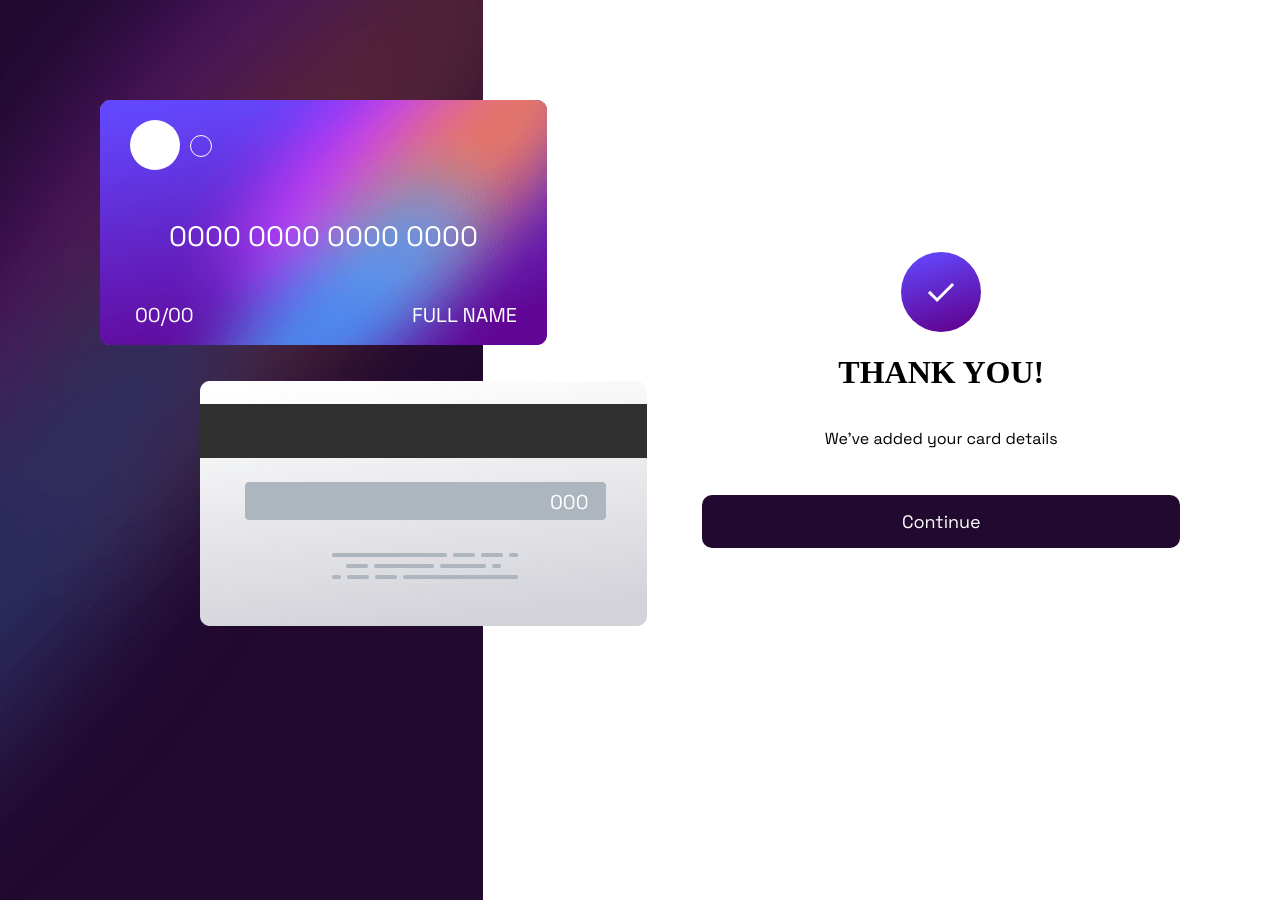
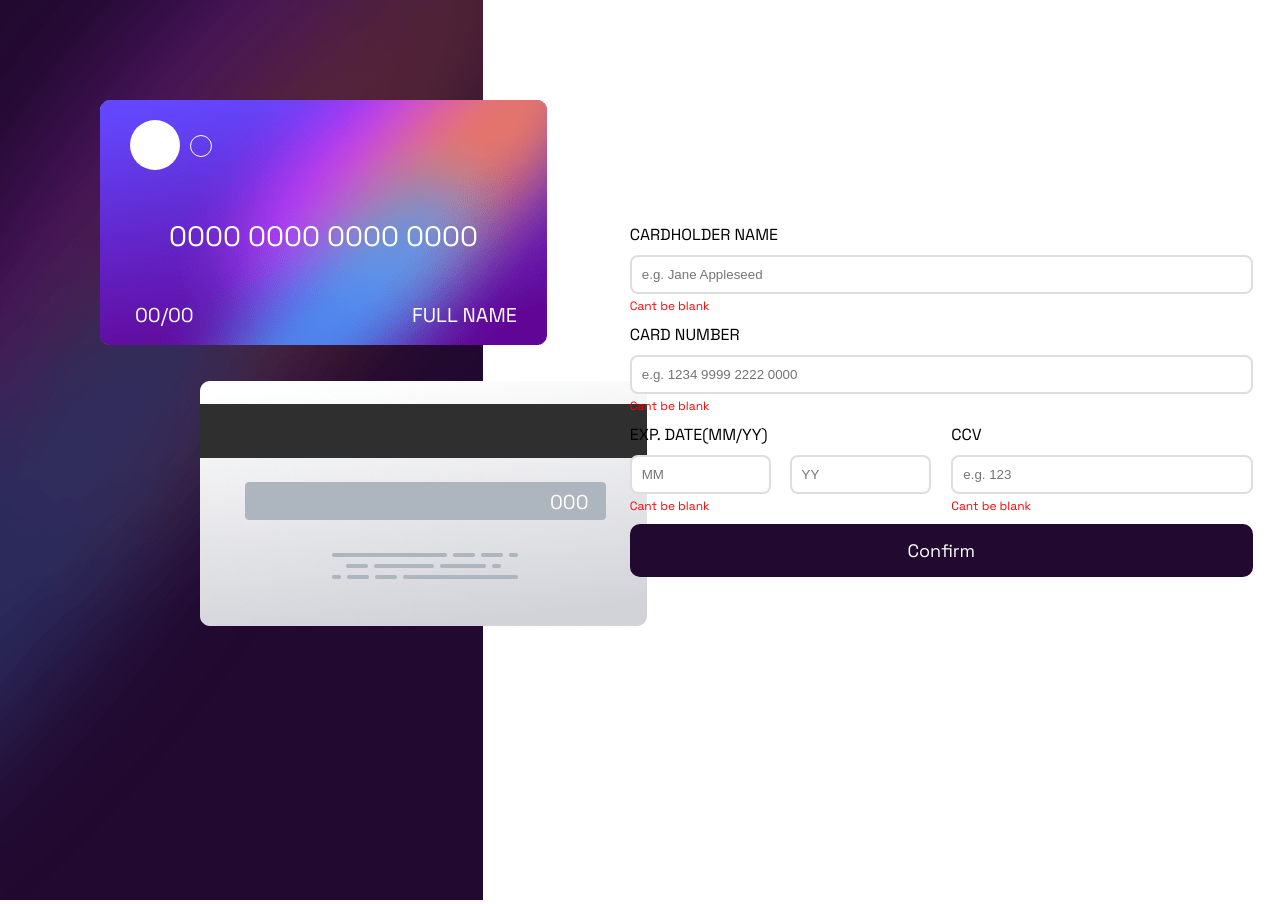
Before and after one commit to AbdallahAhmadd/Interactive-Card-Info, a React (Vite) app: page / in a window 1280 px wide. Both pictures are taken after a click on the button "Confirm". Built offline with nearby package versions, Linux system fonts and the light colour scheme.

Commit message:
feat(ui): add presence check validation to input fields

```diff
--- a/src/components/CardForm/Form.jsx
+++ b/src/components/CardForm/Form.jsx
@@ -8,6 +8,12 @@ function CardForm({setCardNumber, setExpiryMonth, setCardholderName, setCcv,setE
     const [expiryMonth, setExpiryMonthState] = useState('');
     const [expiryYear, setExpiryYearState] = useState('');
     const [cardholderName, setCardholderNameState] = useState('');
+
+    const[cardNumberEmpty,setcardNumberEmpty] = useState(false);
+    const [expiryMonthEmpty,setExpiryMonthEmpty] = useState(false);
+    const [expiryYearEmpty,setExpiryYearEmpty] = useState(false);
+    const [cardholderNameEmpty,setCardholderNameEmpty] = useState(false);
+    const [ccvEmpty,setCcvEmpty] = useState(false);
 
     const formatCardNumber = (value) => {
         return value.replace(/\s?/g, '').replace(/(\d{4})/g, '$1 ').trim();
@@ -27,6 +33,7 @@ function CardForm({setCardNumber, setExpiryMonth, setCardholderName, setCcv,setE
     const handleCardNumberChange = (e) => {
         const value = e.target.value.replace(/\s/g, ''); // Remove any spaces
         const isValid = /^[0-9]*$/.test(value); // Check if the value contains only digits
+
 
         if (isValid || value === "") {
             const formattedValue = formatCardNumber(value); // Format the card number
@@ -58,9 +65,25 @@ function CardForm({setCardNumber, setExpiryMonth, setCardholderName, setCcv,setE
         const value = e.target.value.replace(/\s/g, ''); // Remove any spaces
         const isValid = /^[0-9]*$/.test(value); // Check if the value contains only digits
 
-        if ( (isValid || value === "")  ) {
-            setExpiryYear(value); // Update the CVV state with the validated value
-            setExpiryYearState(value); // Update the CVV state without spaces
+
+            if ((isValid || value === "")) {
+                setExpiryYear(value); // Update the CVV state with the validated value
+                setExpiryYearState(value); // Update the CVV state without spaces
+            }
+    };
+
+    const handleSubmit = (e) => {
+        e.preventDefault();
+        // Check if any field is empty and set the corresponding state
+        if (cardNumber.trim() === '') setcardNumberEmpty(true);
+        if (ccv.trim() === '') setCcvEmpty(true);
+        if (expiryMonth.trim() === '') setExpiryMonthEmpty(true);
+        if (expiryYear.trim() === '') setExpiryYearEmpty(true);
+        if (cardholderName.trim() === '') setCardholderNameEmpty(true);
+
+        // If all fields are valid, submit the form
+        if (!cardNumberEmpty && !ccvEmpty && !expiryMonthEmpty && !expiryYearEmpty && !cardholderNameEmpty) {
+            onSubmit();
         }
     };
 
@@ -70,13 +93,24 @@ function CardForm({setCardNumber, setExpiryMonth, setCardholderName, setCcv,setE
 
             <div className={'form-container_cardholder-name'}>
                 <p>CARDHOLDER NAME</p>
-               <input placeholder={'e.g. Jane Appleseed'} onChange={handleCardholderNameChange} value={cardholderName}/>
+                <input placeholder={'e.g. Jane Appleseed'} onChange={handleCardholderNameChange}
+                       value={cardholderName}/>
+                {cardholderNameEmpty && (
+                <div style={{marginBottom: '0px', padding: '0px'}}>
+                    <p style={{fontSize: '12px', color: 'red', marginTop: '4px'}}>Cant be blank</p>
+                </div>)}
             </div>
 
 
             <div className={'form-container_card-number'}>
                 <p>CARD NUMBER</p>
-                <input  maxLength={'19'} placeholder={'e.g. 1234 9999 2222 0000'}  onChange={handleCardNumberChange} value={cardNumber} />
+                <input maxLength={'19'} placeholder={'e.g. 1234 9999 2222 0000'} onChange={handleCardNumberChange}
+                       value={cardNumber}/>
+
+                {cardNumberEmpty && (<div style={{marginBottom: '0px', padding: '0px'}}>
+                    <p style={{fontSize: '12px', color: 'red', marginTop: '4px'}}>Cant be blank</p>
+                </div>)}
+
             </div>
 
 
@@ -88,18 +122,27 @@ function CardForm({setCardNumber, setExpiryMonth, setCardholderName, setCcv,setE
                         <input  maxLength={'2'} placeholder={'MM'} onChange={handleMonthChange} value={expiryMonth}/>
                         <input  maxLength={'2'} placeholder={'YY'} onChange={handeYearChange} value={expiryYear}/>
                     </div>
+                    { (expiryYearEmpty || expiryMonthEmpty) &&(
+                    <div>
+                        <p style={{fontSize:'12px',color:'red',marginTop:'4px'}}>Cant be blank</p>
+                    </div>)
+                    }
 
                 </div>
 
                 <div className={'form-container_credentials_ccv'}>
-                        <p>CCV</p>
-                        <input maxLength={'4'} placeholder={'e.g. 123'} onChange={handleCvvChange} value={ccv} />
+                    <p>CCV</p>
+                    <input maxLength={'4'} placeholder={'e.g. 123'} onChange={handleCvvChange} value={ccv}/>
+
+                    {ccvEmpty &&(
+                    <div style={{marginBottom: '0px', padding: '0px'}}>
+                        <p style={{fontSize: '12px', color: 'red', marginTop: '4px'}}>Cant be blank</p>
+                    </div>)}
                 </div>
 
             </div>
 
-            <Button onClick={onSubmit}/>
-
+            <Button onClick={handleSubmit}/>
 
         </div>
 
--- a/src/components/CardForm/form.css
+++ b/src/components/CardForm/form.css
@@ -5,8 +5,6 @@
     transition: border 0.4s ease;
     width: 100%;
     box-sizing: border-box; /* Include padding and border in the element's total width and height */
-
-
 }
 
 .form-container input:focus {
@@ -18,7 +16,6 @@
 .form-container{
     display: flex;
     flex-direction: column;
-    gap: 2rem; /* Add some spacing between elements */
     margin-left: 15%;
 
 }
@@ -35,6 +32,9 @@
     width: 50%;
     margin-right: 20px;
 
+}
+.form-container_cardholder-name  ,.form-container_card-number , .form-container_credentials{
+    min-height: 100px;
 }
 
 .form-container_credentials_expiry-container_month-year{
--- a/src/pages/MainPage.jsx
+++ b/src/pages/MainPage.jsx
@@ -26,9 +26,6 @@ function MainPage(){
    }
 
 
-    const handleCardNumber = (e) => {
-        setCardNumber(e.target.value);
-    }
 return(
     <div className={'main-page-container'}>
 
@@ -50,8 +47,8 @@ return(
 
 
         <div className={'card-form-container'}>
-            {
-            !isConfirmed &&
+            {/*{*/}
+            {/*!isConfirmed &&*/}
             <Form
                 setExpiryMonth={setExpiryMonth}
                 setExpiryYear={setExpiryYear}
@@ -60,12 +57,12 @@ return(
                 setCcv={setCcv}
                 onSubmit={handleConfirm}
                 />
-            }
+            {/*}*/}
 
-            {
-                isConfirmed &&
-                    <ThankYou onContinue={handleConfirm} />
-            }
+            {/*{*/}
+            {/*    isConfirmed &&*/}
+            {/*        <ThankYou onContinue={handleConfirm} />*/}
+            {/*}*/}
         </div>
 
     </div>
```
